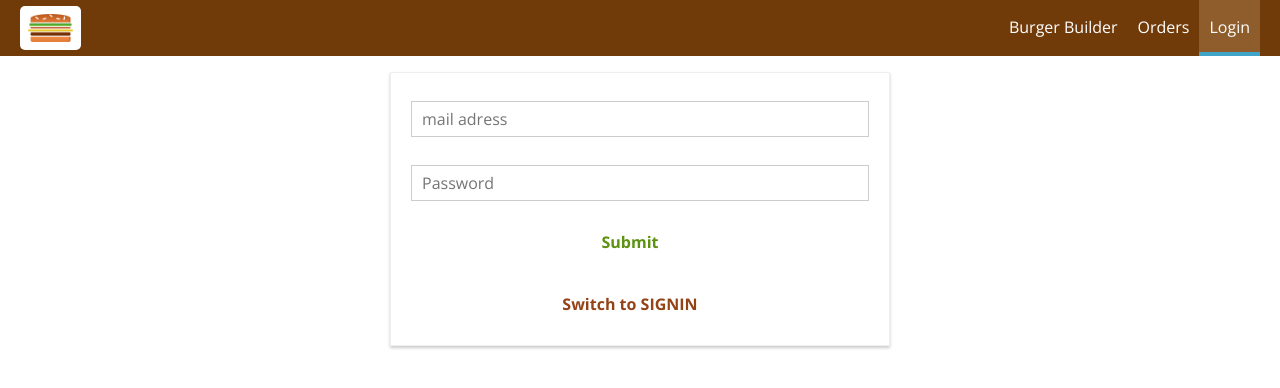
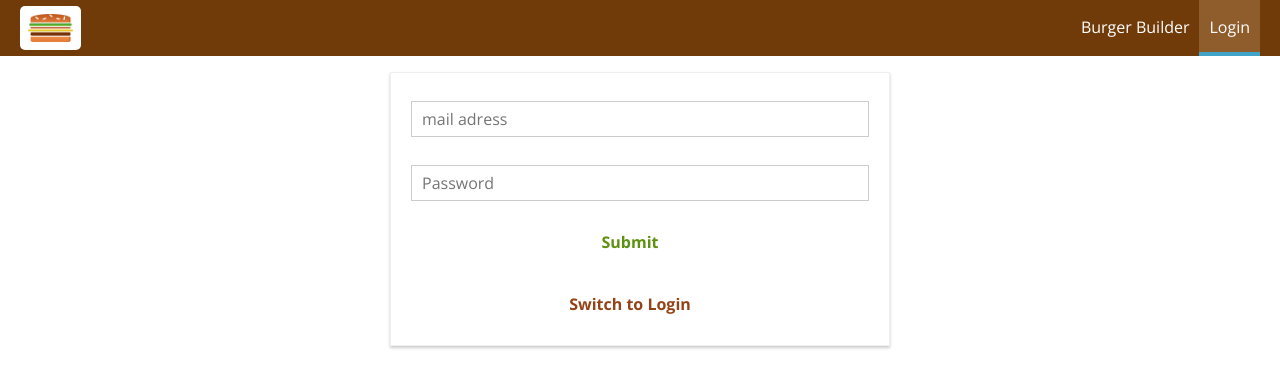
Before and after one commit to MZokko/burger-React-workshop, a React app: page /auth in a window 1280 px wide. Shown: the top 388 px of the page. Built offline with nearby package versions, Linux system fonts and the light colour scheme.

Commit message:
ui update based on auth state

```diff
--- a/src/components/Burger/BuildControls/BuildControls.js
+++ b/src/components/Burger/BuildControls/BuildControls.js
@@ -24,7 +24,7 @@ const buildControls = (props) => (
         <button
             className={classes.OrderButton}
             disabled={!props.purchasable}
-            onClick={props.ordered}>ORDER NOW</button>
+            onClick={props.ordered}>{props.isLogin ? 'ORDER NOW' : 'login to order'}</button>
     </div>
 );
 
--- a/src/components/Navigation/NavigationItems/NavigationItems.js
+++ b/src/components/Navigation/NavigationItems/NavigationItems.js
@@ -6,7 +6,7 @@ import NavigationItem from './NavigationItem/NavigationItem';
 const navigationItems = (props) => (
     <ul className={classes.NavigationItems}>
         <NavigationItem link="/" exact>Burger Builder</NavigationItem>
-        <NavigationItem link="/orders">Orders</NavigationItem>
+        {props.isAuth ? <NavigationItem link="/orders">Orders</NavigationItem> : null}
         { !props.isAuth
         ? <NavigationItem link="/auth">Login</NavigationItem>
         : <NavigationItem link="/logout">Log Out</NavigationItem>}
--- a/src/containers/Auth/Auth.js
+++ b/src/containers/Auth/Auth.js
@@ -5,6 +5,7 @@ import Input from '../../components/UI/Input/Input';
 import Button from '../../components/UI/Button/Button';
 import classes from './Auth.css';
 import * as actions from '../../store/actions/index';
+import {Redirect} from 'react-router-dom'
 
 export class Auth extends Component {
   state = {
@@ -121,8 +122,13 @@ export class Auth extends Component {
       errorMessage =(<p>{this.props.error.message}</p>)
     }
 
+    let authRedirect = null
+    if (this.props.isSignUp) {
+      authRedirect=<Redirect to='/' />
+    }
     return (
       <div className={classes.Auth}>
+        {authRedirect}
         {errorMessage}
         <form onSubmit={this.submitHandler}>
           {form}
@@ -130,7 +136,7 @@ export class Auth extends Component {
         </form>
         <Button
         clicked={this.swithAuthModeHandler}
-        btnType='Danger'>Switch to {this.state.isSignUp ? 'SIGNIN' : 'SIGNUP'}</Button>
+        btnType='Danger'>Switch to {this.state.isSignUp ? 'Login' : 'create account'}</Button>
       </div>
     );
   }
@@ -139,6 +145,7 @@ const mapStateToProps = (state) => {
   return {
     loading: state.auth.loading,
     error: state.auth.error,
+    isSignUp : state.auth.token!==null
   }
 }
 
--- a/src/containers/BurgerBuilder/BurgerBuilder.js
+++ b/src/containers/BurgerBuilder/BurgerBuilder.js
@@ -33,7 +33,12 @@ class BurgerBuilder extends Component {
   }
 
   purchaseHandler = () => {
-    this.setState({ purchasing: true });
+    if (this.props.isSignUp) {
+      this.setState({ purchasing: true });
+    }else{
+      this.props.history.push('/auth')
+    }
+
   };
 
   purchaseCancelHandler = () => {
@@ -70,6 +75,7 @@ class BurgerBuilder extends Component {
             ingredientAdded={this.props.onIngredientsAdded}
             ingredientRemoved={this.props.onIngredientsRemove}
             disabled={disabledInfo}
+            isLogin ={this.props.isSignUp}
             purchasable={this.updatePurchaseState(this.props.ings)}
             ordered={this.purchaseHandler}
             price={this.props.price}
@@ -110,6 +116,7 @@ const mapStateToProps = (state) => {
     ings: state.burgerBuilder.ingredients,
     price: state.burgerBuilder.totalPrice,
     error: state.burgerBuilder.error,
+    isSignUp : state.auth.token!==null
   };
 };
 
```
